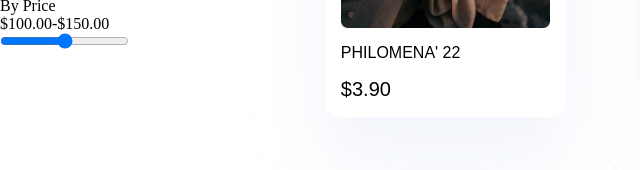
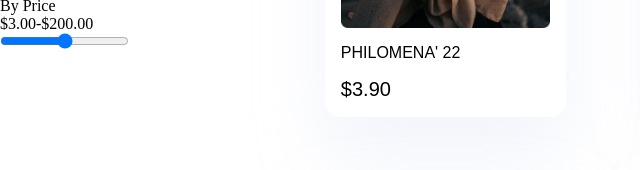
Before and after one commit to CharlesCypher/artsy, a plain HTML site: page marketplace.html in a window 1280 px wide. Shown: the part 540-710 px from the top of the page, 0-640 px from the left. Drawn offline with Linux system fonts and the light colour scheme; a web font is replaced by a local one.

Commit message:
artsy-update

```diff
--- a/marketplace.html
+++ b/marketplace.html
@@ -92,7 +92,7 @@
 
                   <div class="by-price-item-container">
                     <div class="by-price-item-price-container">
-                      <span class="by-price-item-price-range">$100.00-$150.00</span>
+                      <span class="by-price-item-price-range">$3.00-$200.00</span>
                     </div>
 
                     <div class="by-price-item-range">
```
